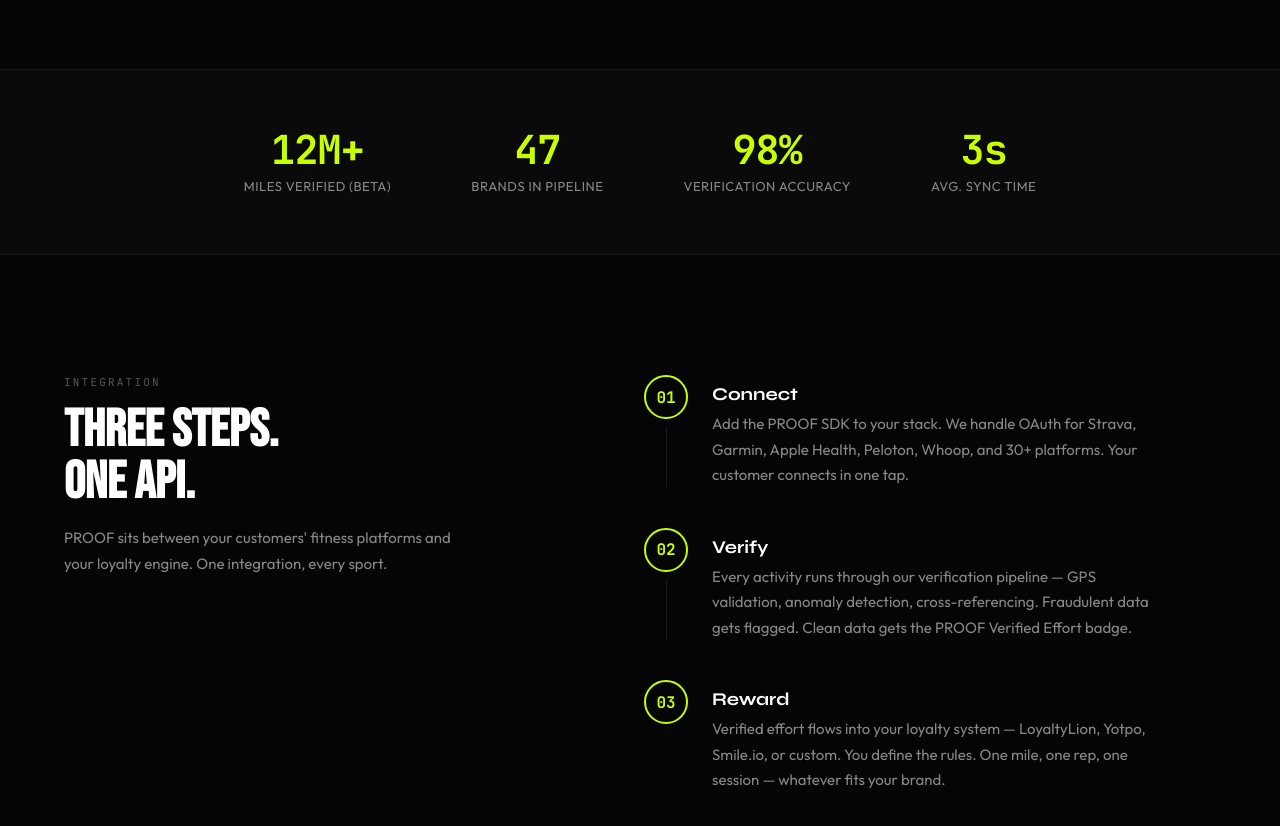
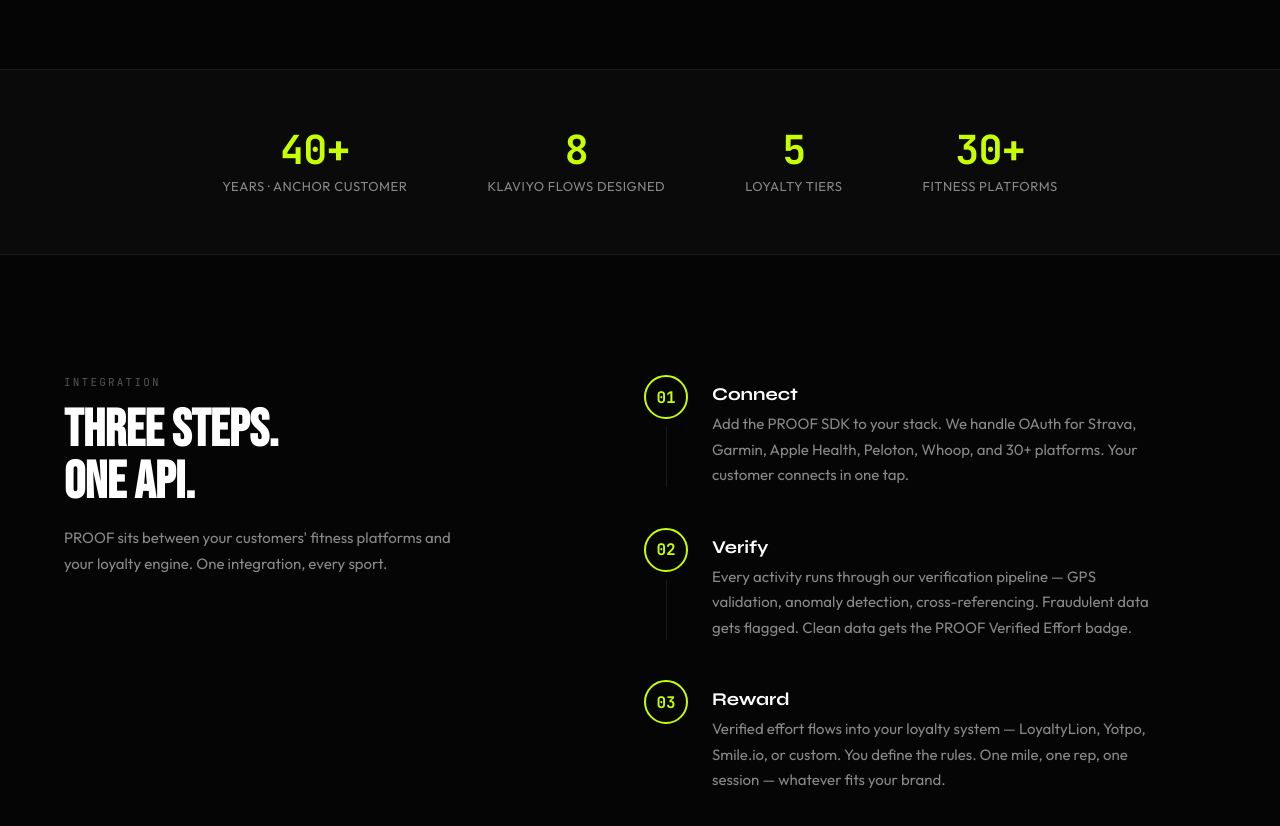
Before and after one commit to snacktrapp/proof-site, a Next.js app: page / in a window 1280 px wide. Shown: the part 1300-2126 px from the top of the page. Built offline with nearby package versions, Linux system fonts and the light colour scheme.

Commit message:
update stats bar

```diff
--- a/components/ProofWebsite.tsx
+++ b/components/ProofWebsite.tsx
@@ -447,10 +447,10 @@
       {/* ── STATS ── */}
       <div style={{ background: COLORS.surface, borderBottom: `1px solid ${COLORS.surfaceBorder}` }}>
         <div className="stats-grid">
-          <StatCounter value={12} suffix="M+" label="MILES VERIFIED (BETA)" />
-          <StatCounter value={47} suffix="" label="BRANDS IN PIPELINE" />
-          <StatCounter value={98} suffix="%" label="VERIFICATION ACCURACY" />
-          <StatCounter value={3} suffix="s" label="AVG. SYNC TIME" />
+          <StatCounter value={40} suffix="+" label="YEARS · ANCHOR CUSTOMER" />
+          <StatCounter value={8} suffix="" label="KLAVIYO FLOWS DESIGNED" />
+          <StatCounter value={5} suffix="" label="LOYALTY TIERS" />
+          <StatCounter value={30} suffix="+" label="FITNESS PLATFORMS" />
         </div>
       </div>
 
```
